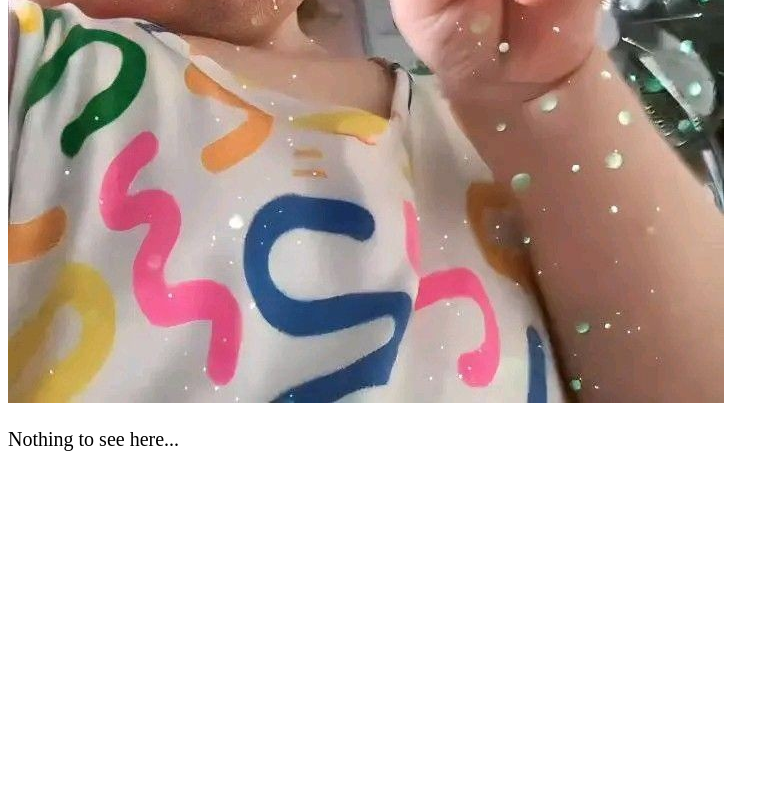
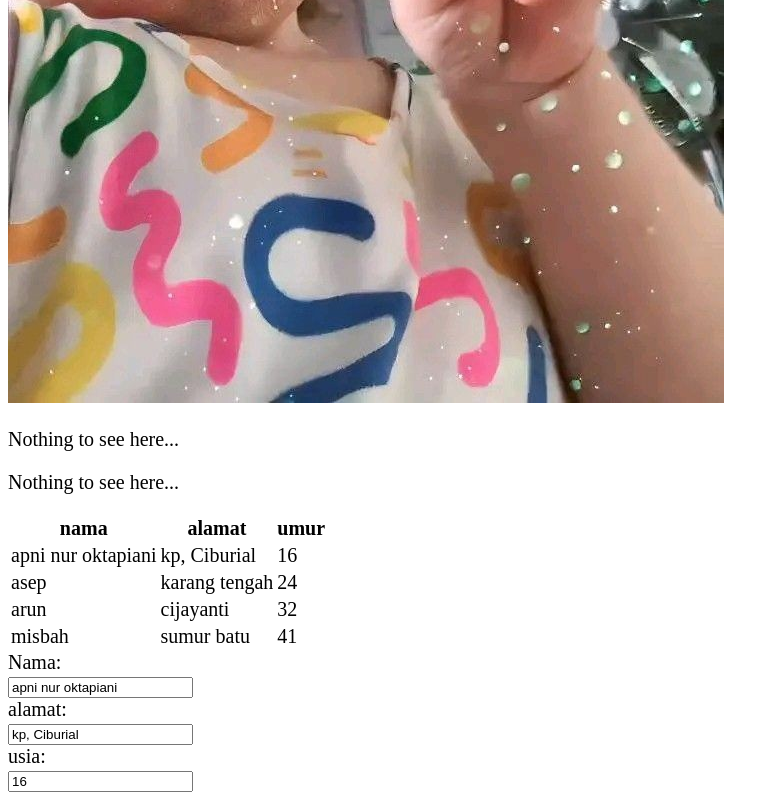
Before and after one commit to apniinuroktapiani/latihan5, a plain HTML site: page index.html in a window 1280 px wide. Shown: the part 1054-1854 px from the top of the page, without its empty margins (0-779 px from the left). Before the commit the page ends 1525 px from the top, so only its background shows below. Drawn offline with Linux system fonts and the light colour scheme.

Commit message:
menambah table dan from

```diff
--- a/index.html
+++ b/index.html
@@ -25,3 +25,63 @@
   <!-- Project -->
 </body>
 </html>
+
+<!DOCTYPE html>
+<html lang="en">
+<head>
+  <meta charset="UTF-8">
+  <meta http-equiv="X-UA-Compatible" content="IE=Edge">
+  <meta name="viewport" content="width=device-width, initial-scale=1">
+
+  <title>HTML</title>
+
+  <!-- HTML -->
+
+
+  <!-- Custom Styles -->
+  <link rel="stylesheet" href="style.css">
+</head>
+
+<body>
+  <p>Nothing to see here...</p>
+  <!-- Project -->
+  <script src="main.js"></script>
+</body>
+</html>
+
+<table>
+  <tr>
+    <th>nama</th>
+    <th>alamat</th>
+    <th>umur</th>
+    </tr>
+ <tr>
+    <td>apni nur oktapiani</td>
+    <td>kp, Ciburial</td>
+    <td>16</d>
+   </tr>
+  <tr>
+      <td>asep</td>
+      <td>karang tengah</td>
+      <td>24</td>
+      </tr>
+    <tr>
+      <td>arun</td>
+      <td>cijayanti</td>
+      <td>32</td>
+      </tr>
+    <tr>
+      <td>misbah</td>
+      <td>sumur batu</td>
+      <td>41</td>
+  </tr>
+</table>
+
+<form>
+  <label for="nama">Nama:</label><br>
+  <input type="text" id="nama" name="nama" value="apni nur oktapiani"><br>
+  <label for="alamat">alamat:</label><br>
+  <input type="text" id="alamat" name="alamat" value="kp, Ciburial"><br>
+  <label for="usia">usia:</label><br>
+  <input type="text" id="usia" name="usia" value="16 ">
+</form>
```
